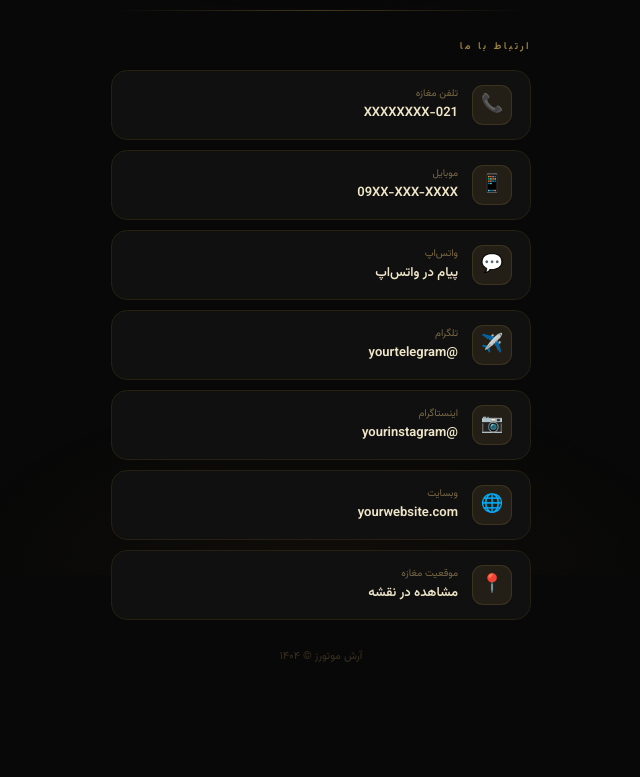
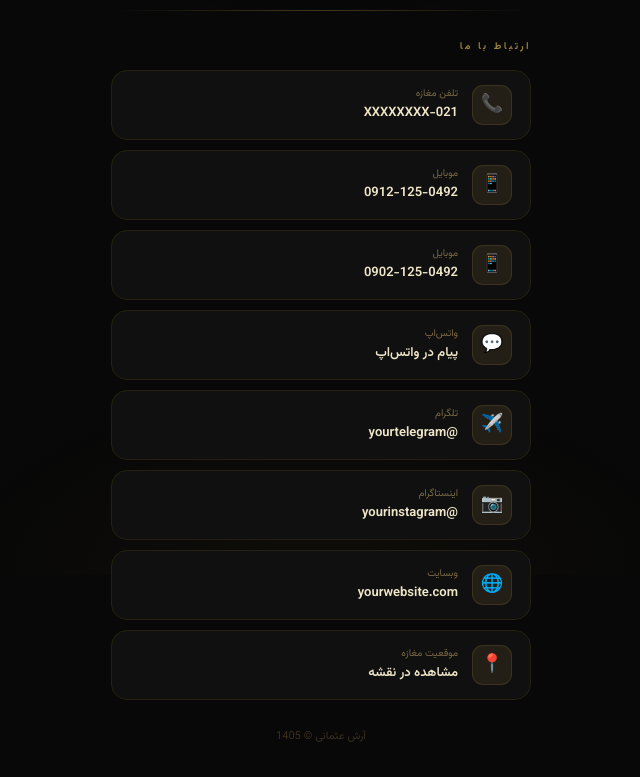
Before and after one commit to ArashMotors/card, a plain HTML site: page index.html in a window 1280 px wide. Shown: the part 225-1002 px from the top of the page, without its empty margins (319-959 px from the left). Before the commit the page ends 922 px from the top, so only its background shows below. Drawn offline with Linux system fonts and the light colour scheme.

Commit message:
Update index.html

```diff
--- a/index.html
+++ b/index.html
@@ -228,16 +228,25 @@ body::before {
       <div class="link-arrow">←</div>
     </div>
 
-    <div class="link-item" onclick="copyText('09XXXXXXXXX', 'شماره موبایل')">
+    <div class="link-item" onclick="copyText('09121250492', 'شماره موبایل')">
       <div class="link-icon">📱</div>
       <div class="link-info">
         <div class="link-lbl">موبایل</div>
-        <div class="link-val">09XX-XXX-XXXX</div>
+        <div class="link-val">0912-125-0492</div>
       </div>
       <div class="link-arrow">←</div>
     </div>
 
-    <a class="link-item" href="https://wa.me/989XXXXXXXXX" target="_blank">
+    <div class="link-item" onclick="copyText('09021250492', 'شماره موبایل')">
+      <div class="link-icon">📱</div>
+      <div class="link-info">
+        <div class="link-lbl">موبایل</div>
+        <div class="link-val">0902-125-0492</div>
+      </div>
+      <div class="link-arrow">←</div>
+    </div>
+
+    <a class="link-item" href="https://wa.me/989121250492" target="_blank">
       <div class="link-icon">💬</div>
       <div class="link-info">
         <div class="link-lbl">واتس‌اپ</div>
@@ -273,7 +282,7 @@ body::before {
       <div class="link-arrow">←</div>
     </a>
 
-    <a class="link-item" href="https://maps.google.com/?q=YOUR_LOCATION" target="_blank">
+    <a class="link-item" href="https://maps.app.goo.gl/6jEUNB9ryYHnC5fq6" target="_blank">
       <div class="link-icon">📍</div>
       <div class="link-info">
         <div class="link-lbl">موقعیت مغازه</div>
@@ -284,7 +293,7 @@ body::before {
 
   </div>
 
-  <div class="footer">آرش موتورز © ۱۴۰۴</div>
+  <div class="footer">آرش عثمانی © 1405</div>
 
 </div>
 
```
